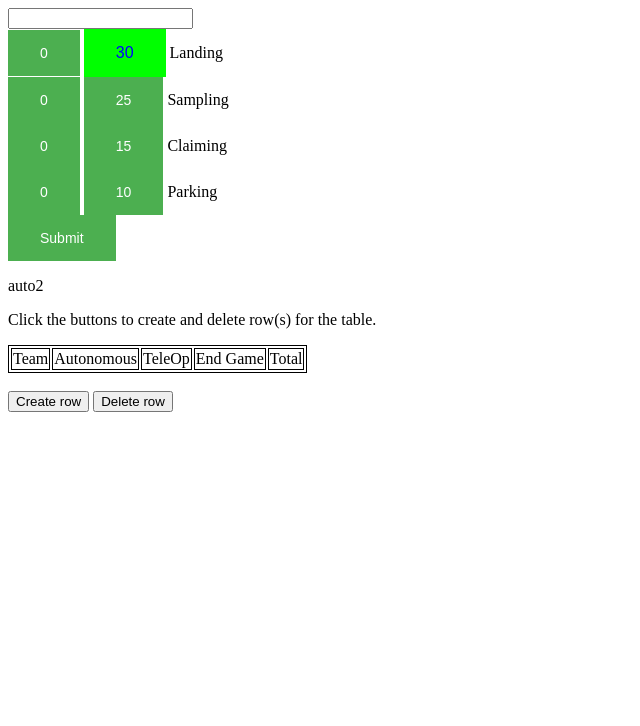
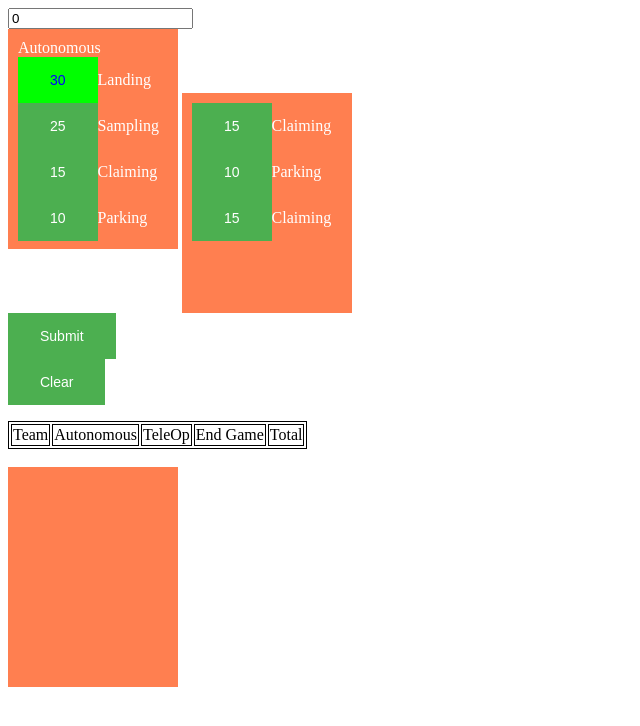
Before and after one commit to ichihtak000/ichihtak000.github.io, a plain HTML site: page test.html in a window 1280 px wide. Both pictures are taken after a click on the button "30". Shown: the whole page, without its empty margins (0-640 px from the left). Drawn offline with Linux system fonts and the light colour scheme.

Commit message:
end game

```diff
--- a/test.html
+++ b/test.html
@@ -1,24 +1,51 @@
 <!DOCTYPE html>
 <html>
+    <head>
+        <meta name="viewport" content="width=device-width, initial-scale=1">
         <style>
+            div{
+                border: 50px;
+                border-color:'blue';
+                padding:10px 10px;
+                display: inline-block;
+                width: 150px;
+                height: 200px;
+                background-color: coral;
+                color: white;
+            }
+
+            #auto{
+                background-color:'red';
+                border: 50px;
+                border-color:'blue';
+                padding:10px 10px;
+                display: inline-block;
+                width: 150px;
+                height: 200px;
+                background-color: coral;
+                color: white;
+            }
+
             table, td {
                 border: 1px solid black;
             }
 
+
+
             .button-On {
-    background-color: #00FF00; /* Green */
-    border: 1px;
+                background-color: #00FF00;
+                border: 5px;
                 color: blue;
                 padding: 15px 32px;
                 text-align: center;
                 text-decoration: none;
                 display: inline-block;
-    font-size: 16px;
+                font-size: 14px;
             }
 
             .button-Off{
-    background-color: #4CAF50; /* Green */
-    border: 2px;
+                background-color: #4CAF50;
+                border: 5px;
                 color: white;
                 padding: 15px 32px;
                 text-align: center;
@@ -26,38 +53,31 @@ table, td {
                 display: inline-block;
                 font-size: 14px;
             }
-
-.table{
-    text-align:center;
-    position:center;
-}
-
         </style>
     </head>
     <body>
-<div id="result"></div>
 
-<input type="number" id="team" name="team"><br>
-<input class="button-Off" type="button" id="auto1" name="auto1" value="0" onclick="choose(this)">
-<input class="button-Off" type="button" id="auto2" name="auto2" value="30" onclick="choose(this)">
-Landing<br>
+            <input type="number" id="team" name="team" value="0"><br>
+            <div id="auto">
+                Autonomous<br>
+                <input class="button-Off" type="button" id="landing" name="landing" value="30" onclick="chooseAuto(this)">Landing<br>
+                <input class="button-Off" type="button" id="sampling" name="sampling" value="25" onclick="chooseAuto(this)">Sampling<br>
+                <input class="button-Off" type="button" id="claiming" name="claiming" value="15" onclick="chooseAuto(this)">Claiming<br>
+                <input class="button-Off" type="button" id="parking" name="parking" value="10" onclick="chooseAuto(this)">Parking<br>
+            </div>
+            <div id="end">
+                <input class="button-Off" type="button" id="claiming" name="claiming" value="15" onclick="">Claiming<br>
+                <input class="button-Off" type="button" id="parking" name="parking" value="10" onclick="chooseAuto(this)">Parking<br>
+                <input class="button-Off" type="button" id="claiming" name="claiming" value="15" onclick="chooseAuto(this)">Claiming<br>
+            </div>
+            <br>
 
-<input class="button-Off" type="button" id="auto3" name="auto3" value="0" onclick="choose(this)">
-<input class="button-Off" type="button" id="auto4" name="auto4" value="25" onclick="choose(this)">
-Sampling<br>
-<input class="button-Off" type="button" id="auto5" name="auto5" value="0" onclick="choose(this)">
-<input class="button-Off" type="button" id="auto6" name="auto6" value="15" onclick="choose(this)">
-Claiming<br>
-<input class="button-Off" type="button" id="auto7" name="auto7" value="0" onclick="choose(this)">
-<input class="button-Off" type="button" id="auto8" name="auto8" value="10" onclick="choose(this)">
-Parking<br>
-<input class="button-Off" type="button" id="myBtn" onclick="addAutoTable()" value="Submit">
+            <input class="button-Off" type="button" id="submit" onmousedown= "addTable()" onmouseup="colorBack(this)" value="Submit"><br>
 
+            <input class="button-Off" type="button" id="clear" onmousedown="clearData()" onmouseup="colorBack(this)" value="Clear"><br>
 
             <p id="demo"></p>
             <p id="say"></p>
-
-<p>Click the buttons to create and delete row(s) for the table.</p>
 
         <table class="table" id="scoreTable">
           <tr>
@@ -69,172 +89,133 @@ Parking<br>
           </tr>
         </table>
         <br>
+        <div id="myDIV">
+        <script>
+        var land = false;
+        var sample = false;
+        var claim = false;
+        var park = false;
 
-<button onclick="addTable()">Create row</button>
-<button onclick="deleteTable()">Delete row</button>
+        var autoScores = [];
+        var teleOpScore = [];
+        var endGameScore = [];
 
-<script>
-function choose(object){
-	var a = document.getElementById("auto1").disabled;
-	var b = document.getElementById("auto2").disabled;
-	var c = document.getElementById("auto3").disabled;
-	var d = document.getElementById("auto4").disabled;
-	var e = document.getElementById("auto5").disabled;
-	var f = document.getElementById("auto6").disabled;
-	var g = document.getElementById("auto7").disabled;
-	var h = document.getElementById("auto8").disabled;
-	if(object.getAttribute("id") == "auto1" || object.getAttribute("id") == "auto2"){
-    	if(!a&&!b){
-    	    object.disabled = true;
-    	    object.className="button-On";
-        }else if(a || !b){
-        	document.getElementById("auto1").disabled = false;
-    		document.getElementById("auto2").disabled = true;
-    		document.getElementById("auto1").className = "button-Off";
-    		document.getElementById("auto2").className = "button-On";
+        function chooseAuto(object){
+        	var objectId = object.getAttribute("id");
+        	if(objectId == "landing"){
+        	    if(!land){
+        	        document.getElementById(objectId).className = "button-On";
+        	        land = true;
         	    }else{
-    		document.getElementById("auto1").disabled = true;
-    		document.getElementById("auto2").disabled = false;
-    		document.getElementById("auto1").className = "button-On";
-    		document.getElementById("auto2").className = "button-Off";
+        	        document.getElementById(objectId).className = "button-Off";
+        	        land = false;
+        	    }
+        	}
+        	if(objectId == "sampling"){
+        	    if(!sample){
+        	        document.getElementById(objectId).className = "button-On";
+        	        sample = true;
+        	    }else{
+        	        document.getElementById(objectId).className = "button-Off";
+        	        sample = false;
+        	    }
+        	}
+        	if(objectId == "claiming"){
+        	    if(!claim){
+        	        document.getElementById(objectId).className = "button-On";
+        	        claim = true;
+        	    }else{
+        	        document.getElementById(objectId).className = "button-Off";
+        	        claim = false;
+        	    }
+        	}
+        	if(objectId == "parking"){
+        	    if(!park){
+        	        document.getElementById(objectId).className = "button-On";
+        	        park = true;
+        	    }else{
+        	        document.getElementById(objectId).className = "button-Off";
+        	        park = false;
+        	    }
         	}
         }
 
-    if(object.getAttribute("id") == "auto3" || object.getAttribute("id") == "auto4"){
-        if(!c&&!d){
-    	    object.disabled = true;
-    	    object.className="button-On";
-        }else if(c || !d){
-        	document.getElementById("auto3").disabled = false;
-    		document.getElementById("auto4").disabled = true;
-    		document.getElementById("auto3").className = "button-Off";
-    		document.getElementById("auto4").className = "button-On";
-        }else{
-    		document.getElementById("auto3").disabled = true;
-    		document.getElementById("auto4").disabled = false;
-    		document.getElementById("auto3").className = "button-On";
-    		document.getElementById("auto4").className = "button-Off";
+        function addTable(){
+            var button = document.getElementById("submit");
+            button.style.backgroundColor = "lightblue";
+            addAutoTable();
+            var scoreLength = document.getElementById("scoreTable").rows.length -1;
+            localStorage.setItem("rowNum",scoreLength);
+        }
+
+        function addAutoTable() {
+            var table = document.getElementById("scoreTable");
+            var tableLength = table.rows.length;
+            var row = table.insertRow(tableLength);
+            var row1 = row.insertCell(0);
+            var row2 = row.insertCell(1);
+
+            var landScore = 0;
+            var sampleScore = 0;
+            var claimScore = 0;
+            var parkScore = 0;
+            var score = 0;
+            if(land){
+                landScore = 30;
+            }
+            if(sample){
+                sampleScore = 25;
+            }
+            if(claim){
+                claimScore = 15;
+            }
+            if(park){
+                parkScore = 10;
+            }
+            score = landScore + sampleScore + claimScore + parkScore;
+
+            row2.innerHTML = score;
+            autoScores[tableLength] = score;
+
+            if (typeof(Storage) !== "undefined") {
+        		for(var i=1; i<autoScores.length; i++){
+                    document.getElementById("scoreTable").rows[i].cells[0].innerHTML = autoScores[i];
+                    localStorage.setItem("autoScore" + i, autoScores[i]);
+                }
+        	} else {
+        		document.getElementById("demo").innerHTML = "Sorry, your browser does not support Web Storage...";
         	}
         }
 
-    if(object.getAttribute("id") == "auto5" || object.getAttribute("id") == "auto6"){
-    	if(!e&&!f){
-    	    object.disabled = true;
-    	    object.className="button-On";
-        }else if(e || !f){
-        	document.getElementById("auto5").disabled = false;
-    		document.getElementById("auto6").disabled = true;
-    		document.getElementById("auto5").className = "button-Off";
-    		document.getElementById("auto6").className = "button-On";
-        }else{
-    		document.getElementById("auto5").disabled = true;
-    		document.getElementById("auto6").disabled = false;
-    		document.getElementById("auto5").className = "button-On";
-    		document.getElementById("auto6").className = "button-Off";
-        }
+        //document.getElementById("demo").innerHTML = "autoScore " + 89;
+        	//var x = document.getElementById("scoreTable").rows.length
+            //document.getElementById("scoreTable").deleteRow(x-1);
+
+        function clearData(){
+            var button = document.getElementById("clear");
+            button.style.backgroundColor = "lightblue";
+            localStorage.clear();
         }
 
-    if(object.getAttribute("id") == "auto7" || object.getAttribute("id") == "auto8"){
-        if(!g&&!h){
-    	    object.disabled = true;
-    	    object.className="button-On";
-        }else if(g || !h){
-        	document.getElementById("auto7").disabled = false;
-    		document.getElementById("auto8").disabled = true;
-    		document.getElementById("auto7").className = "button-Off";
-    		document.getElementById("auto8").className = "button-On";
-        }else{
-    		document.getElementById("auto7").disabled = true;
-    		document.getElementById("auto8").disabled = false;
-    		document.getElementById("auto7").className = "button-On";
-    		document.getElementById("auto8").className = "button-Off";
-        }
-    }
-    document.getElementById("demo").innerHTML = object.getAttribute("id");
-}
-function addAutoTable() {
-	var b = document.getElementById("auto2").disabled;
-	var d = document.getElementById("auto4").disabled;
-	var f = document.getElementById("auto6").disabled;
-	var h = document.getElementById("auto8").disabled;
-    var table = document.getElementById("scoreTable");
-    var x = document.getElementById("scoreTable").rows.length;
-	var a2 = document.getElementById("auto2").value;
-	var a4 = document.getElementById("auto4").value;
-	var a6 = document.getElementById("auto6").value;
-	var a8 = document.getElementById("auto8").value;
-    var row = table.insertRow(x);
-    var row1 = row.insertCell(0);
-    var row2 = row.insertCell(1);
-
-	if(!b){
-	    a2 = "0";
-	}
-	if(!d){
-	    a4 = "0";
-	}
-	if(!f){
-	    a6 = "0";
-	}
-	if(!h){
-	    a8 = "0";
-	}
-	var scoreAutoStore = [];
-	var score = (+a2)+(+a4)+(+a6)+(+a8);
-	scoreAutoStore[x] = score;
-
-    row2.innerHTML =  score;
-
-    row1.innerHTML = document.getElementById("team").value;
-
-
-    if (typeof(Storage) !== "undefined") {
-		// Store
-		//var x = document.getElementById("team").value;
-		var table = document.getElementById("scoreTable").rows.length;
-		for(var i=0; table-1; i++){
-		   localStorage.setItem("autoScore" + i, scoreAutoScore[i]);
-		}
-		localStorage.setItem("tableLength",table);
-		//localStorage.setItem("team", x);
-		// Retrieve
-
-	} else {
-		//document.getElementById("demo").innerHTML = "Sorry, your browser does not support Web Storage...";
-	}
-}
-
-function deleteTable() {
-	var x = document.getElementById("scoreTable").rows.length
-    document.getElementById("scoreTable").deleteRow(x-1);
+        function colorBack(object){
+            object.style.backgroundColor = '#4CAF50';
         }
 
         </script>
         <script>
         	if (typeof(Storage) !== "undefined") {
-		// Store
-		//var x = localStorage.getItem("team");
-		// Retrieve
-// 		document.getElementById("scoreTable").innerHTML = x;
-
+        		var scoreLength = localStorage.getItem("rowNum");
+        		document.getElementById("say").innerHTML = scoreLength;
+        		for(var i=1; i<=scoreLength; i++){
         		    var table = document.getElementById("scoreTable");
-// 	var a2 = document.getElementById("auto2").value;
-// 	var a4 = document.getElementById("auto4").value;
-// 	var a6 = document.getElementById("auto6").value;
-// 	var a8 = document.getElementById("auto8").value;
-//     var row = table.insertRow(x);
-//     var row1 = row.insertCell(0);
-//     var row2 = row.insertCell(1);
-        var x = localStorage.getItem("tableLength");
-
-        for(int i=1; i<table-1;i++){
                     var row = table.insertRow(i);
-            var row1 = row.inserCell(0);
+                    var row1 = row.insertCell(0);
                     var row2 = row.insertCell(1);
-            table.row2.innerHTML = 100;
+        		    var score = localStorage.getItem("autoScore" + i);
+        		    row2.innerHTML = score;
         		}
         	} else {
-		//document.getElementById("demo").innerHTML = "Sorry, your browser does not support Web Storage...";
+        		document.getElementById("demo").innerHTML = "Sorry, your browser does not support Web Storage...";
         	}
         </script>
     </body>
```
Lines whose indentation alone changed are shown as unchanged.
